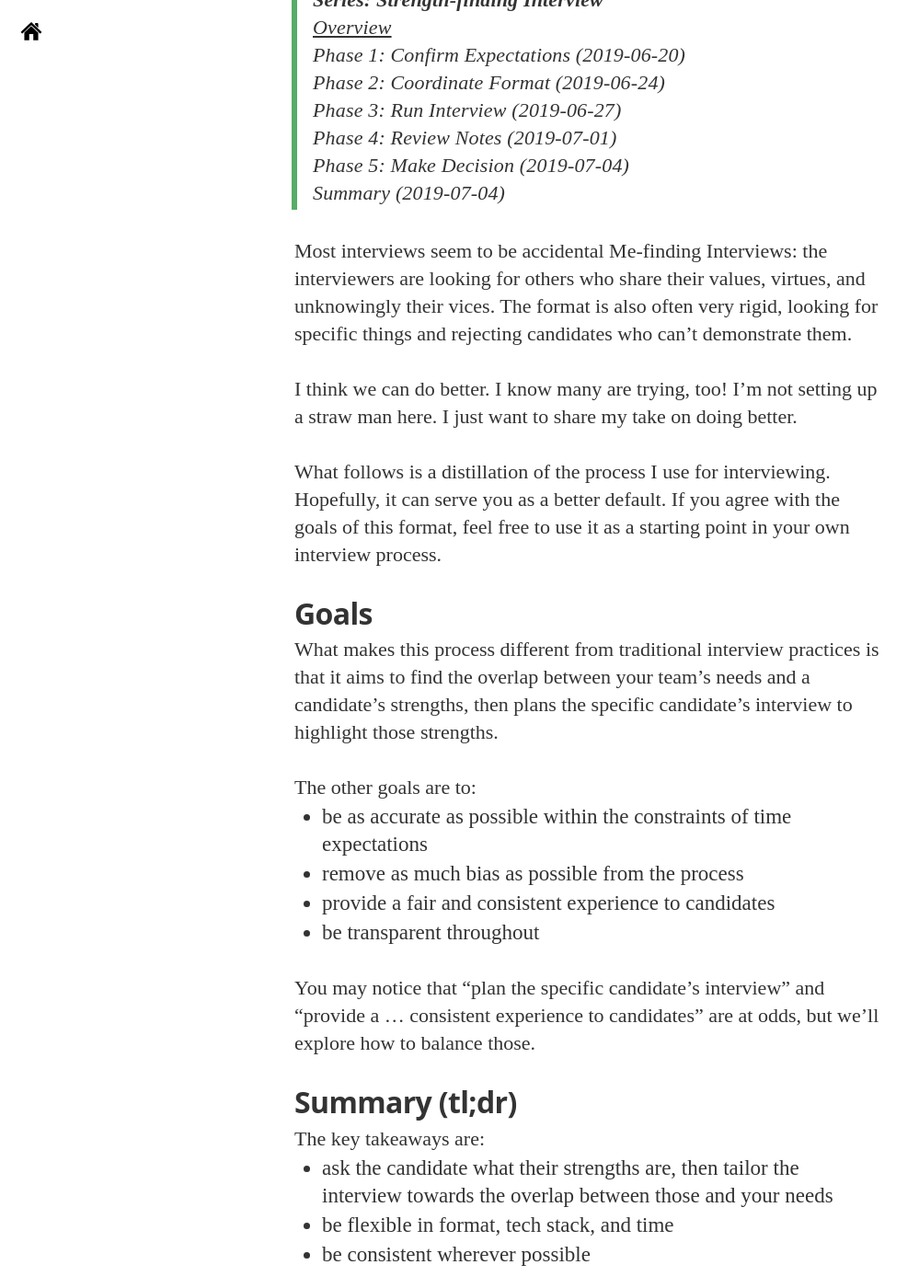
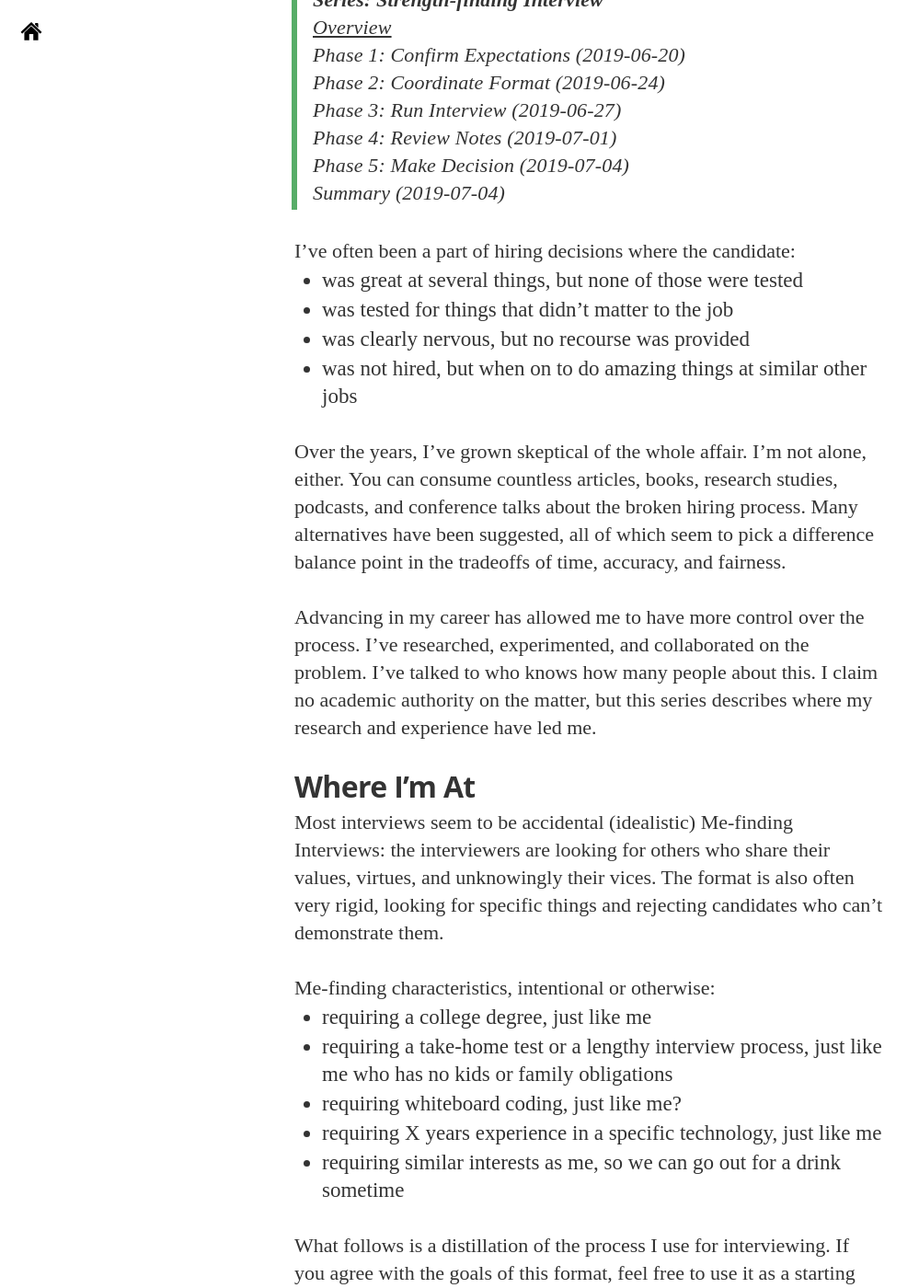
Before and after one commit to EndangeredMassa/endangeredmassa.github.com, a Jekyll site: the page built from _posts/strengthfinding-interview/2019-06-17-overview.md, in a window 1280 px wide and 1400 px high, scrolled down 296 px. Shown: the whole window at 92% size, without its empty margins (0-999 px from the left). Built offline with Jekyll 4.4.1, drawn with Linux system fonts in a browser that asks for light colours; nearby versions of some CDN libraries; some web fonts are replaced; some of the changed text lies outside the part shown.

Commit message:
flesh it out

```diff
--- a/_posts/strengthfinding-interview/2019-06-17-overview.md
+++ b/_posts/strengthfinding-interview/2019-06-17-overview.md
@@ -22,11 +22,37 @@ description: "
 > _Summary (2019-07-04)_
 
 
-Most interviews seem to be accidental Me-finding Interviews: the interviewers are looking for others who share their values, virtues, and unknowingly their vices. The format is also often very rigid, looking for specific things and rejecting candidates who can't demonstrate them.
+I've often been a part of hiring decisions where the candidate:
 
-I think we can do better. I know many are trying, too! I'm not setting up a straw man here. I just want to share my take on doing better.
+- was great at several things, but none of those were tested
+- was tested for things that didn't matter to the job
+- was clearly nervous, but no recourse was provided
+- was not hired, but when on to do amazing things at similar other jobs
 
-What follows is a distillation of the process I use for interviewing. Hopefully, it can serve you as a better default. If you agree with the goals of this format, feel free to use it as a starting point in your own interview process.
+Over the years, I've grown skeptical of the whole affair. I'm not alone, either. You can consume countless articles, books, research studies, podcasts, and conference talks about the broken hiring process. Many alternatives have been suggested, all of which seem to pick a difference balance point in the tradeoffs of time, accuracy, and fairness.
+
+Advancing in my career has allowed me to have more control over the process. I've researched, experimented, and collaborated on the problem. I've talked to who knows how many people about this. I claim no academic authority on the matter, but this series describes where my research and experience have led me.
+
+
+# Where I'm At
+
+Most interviews seem to be accidental (idealistic) Me-finding Interviews: the interviewers are looking for others who share their values, virtues, and unknowingly their vices. The format is also often very rigid, looking for specific things and rejecting candidates who can't demonstrate them.
+
+Me-finding characteristics, intentional or otherwise:
+
+- requiring a college degree, just like me
+- requiring a take-home test or a lengthy interview process, just like me who has no kids or family obligations
+- requiring whiteboard coding, just like me?
+- requiring X years experience in a specific technology, just like me
+- requiring similar interests as me, so we can go out for a drink sometime
+
+What follows is a distillation of the process I use for interviewing. If you agree with the goals of this format, feel free to use it as a starting point in your own interview process. Hopefully, it can serve you as a better default.
+
+So far, variations of this format have been tested across 2 companies, 65 phone screens, 23 interviews, 13 offers, and 8 hires. Unsolicited feedback from candidates, even from those we declined, has been overwhelmingly positive.
+
+> I really loved the interview process. Thanks for considering me for the role.
+
+> This is the best interview process I've ever been through.
 
 
 # Goals
@@ -51,7 +77,7 @@ The key takeaways are:
 - be consistent wherever possible
 
 
-# A Job and a Candidate
+# The Process via A Job and Candidate
 
 Let's assume we have a candidate Jessie for a Software Engineer position we'd like to fill. This example will be based on some real world experiences, but is not designed to represent a specific person.
 
```
